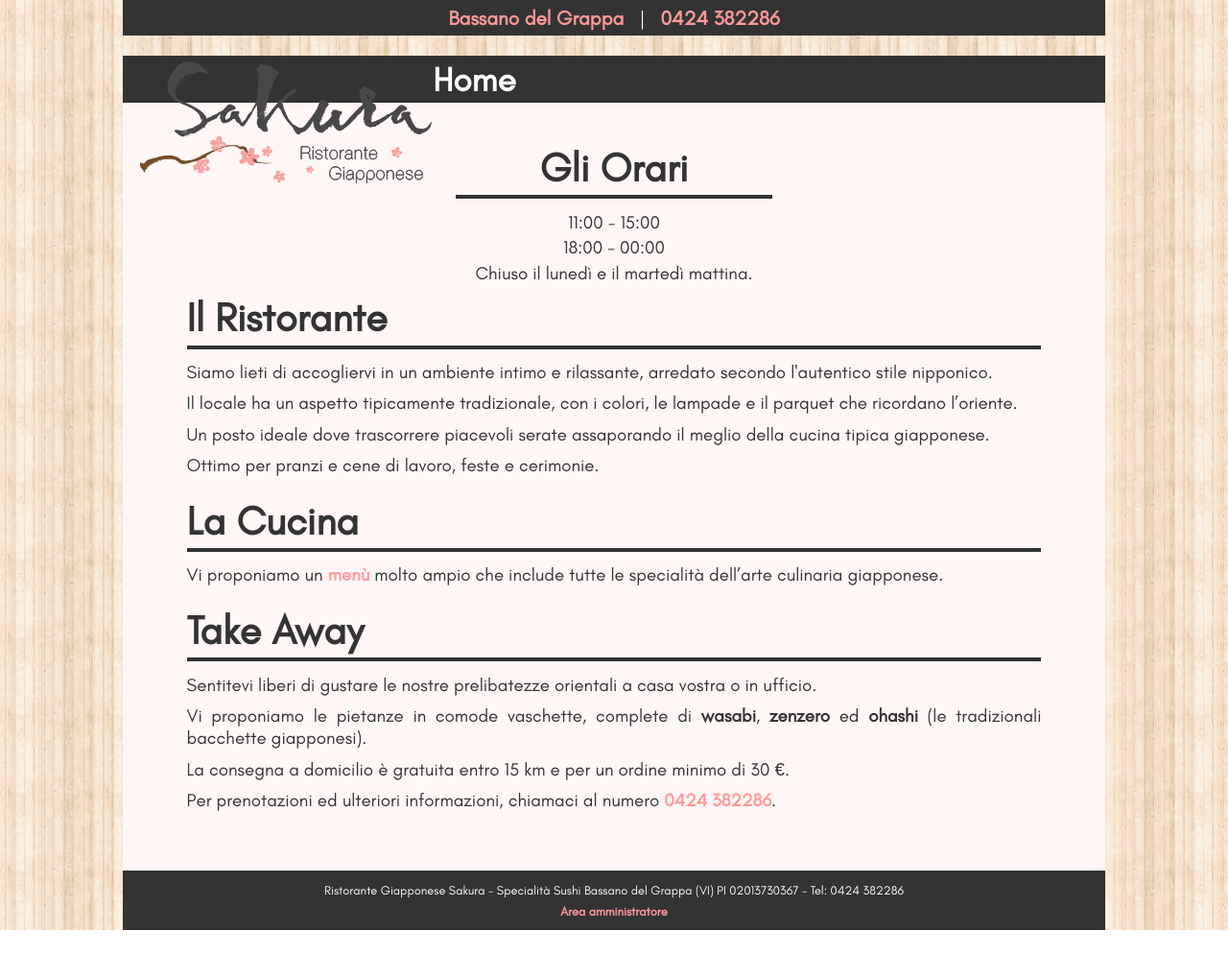
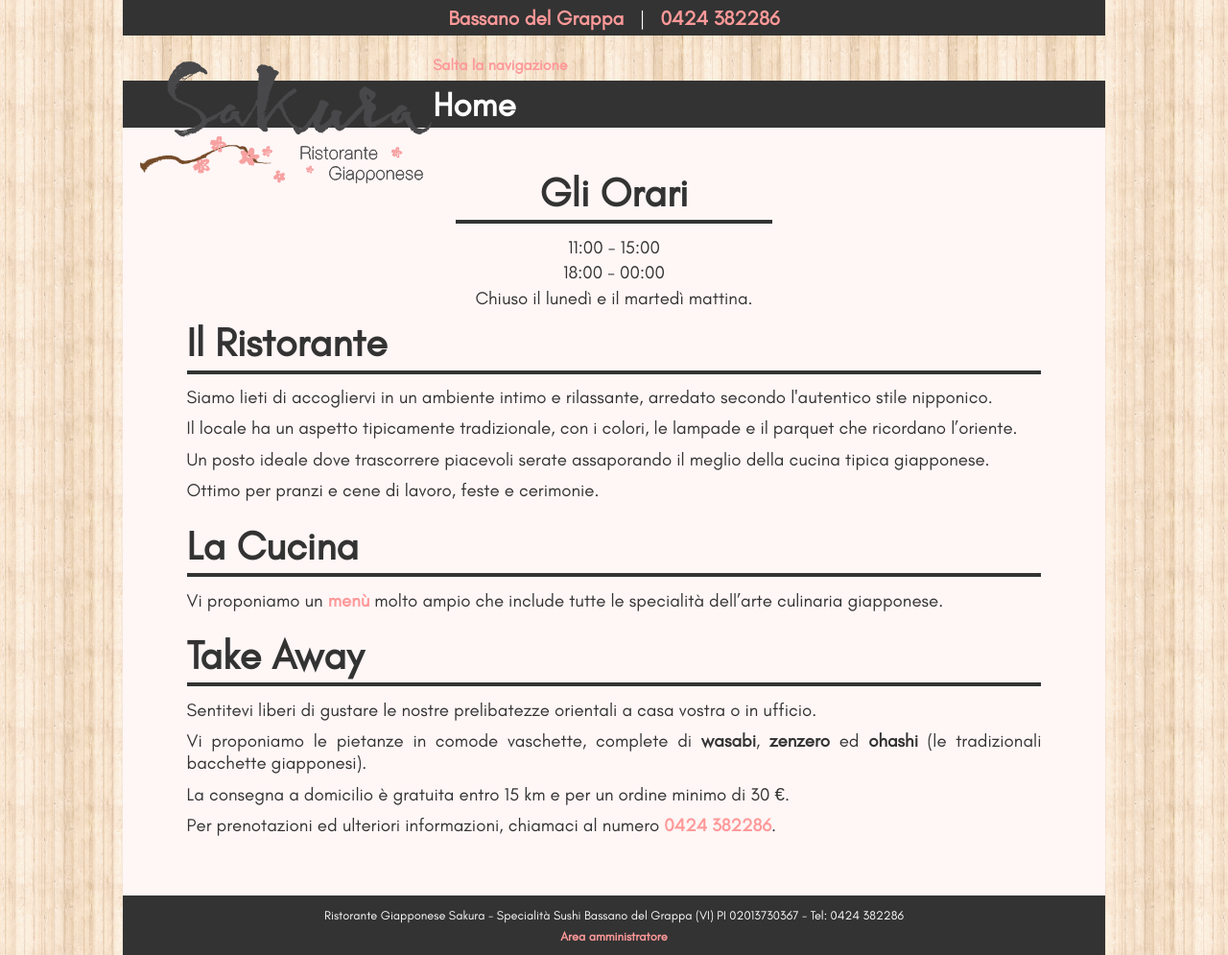
Before and after one commit to o5k1/sakura-website, a plain HTML site: page public-html/index.html in a window 1280 px wide. Shown: the whole page at 96% size. Before the commit the page ends 969 px from the top, so only its background shows below. Drawn offline with Linux system fonts and the light colour scheme.

Commit message:
aggiunto il link per saltare il menu

```diff
--- a/public-html/index.html
+++ b/public-html/index.html
@@ -26,6 +26,7 @@
 					<a onclick="manageNav()" title="Menu"> &#9776; </a>
 				</div>
 			</div>
+			<a class="aiuti" href="#path">Salta la navigazione</a>
 		<div id="nav-menu">
 			<ul>
 				<li xml:lang="en">Home</li>
```
Also changed, not shown: public-html/accesso-negato.html (+1 -1 lines), public-html/chi-siamo.html (+1 -1 lines), public-html/curiosita.html (+1 -1 lines), public-html/dove-siamo.html (+1 -1 lines).
